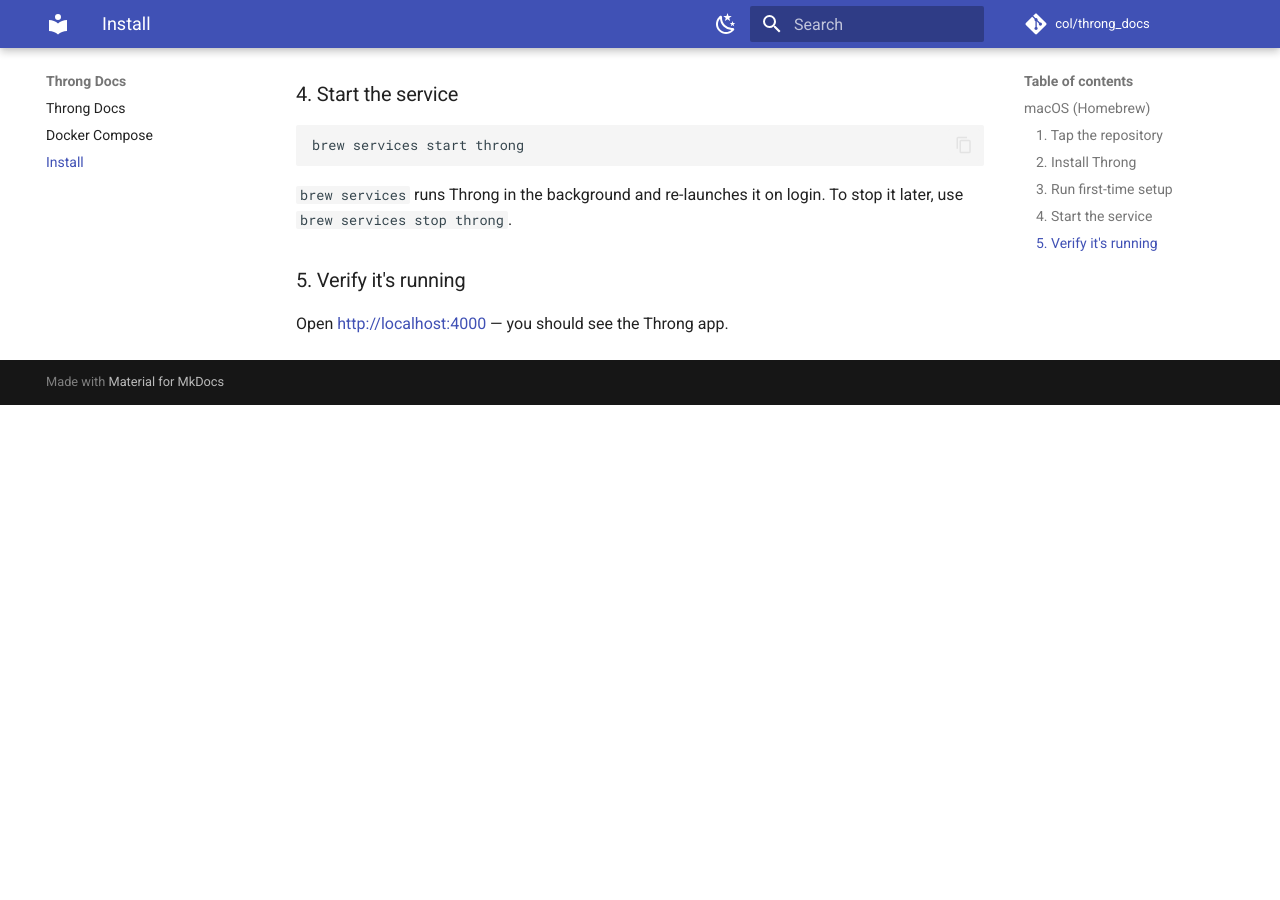
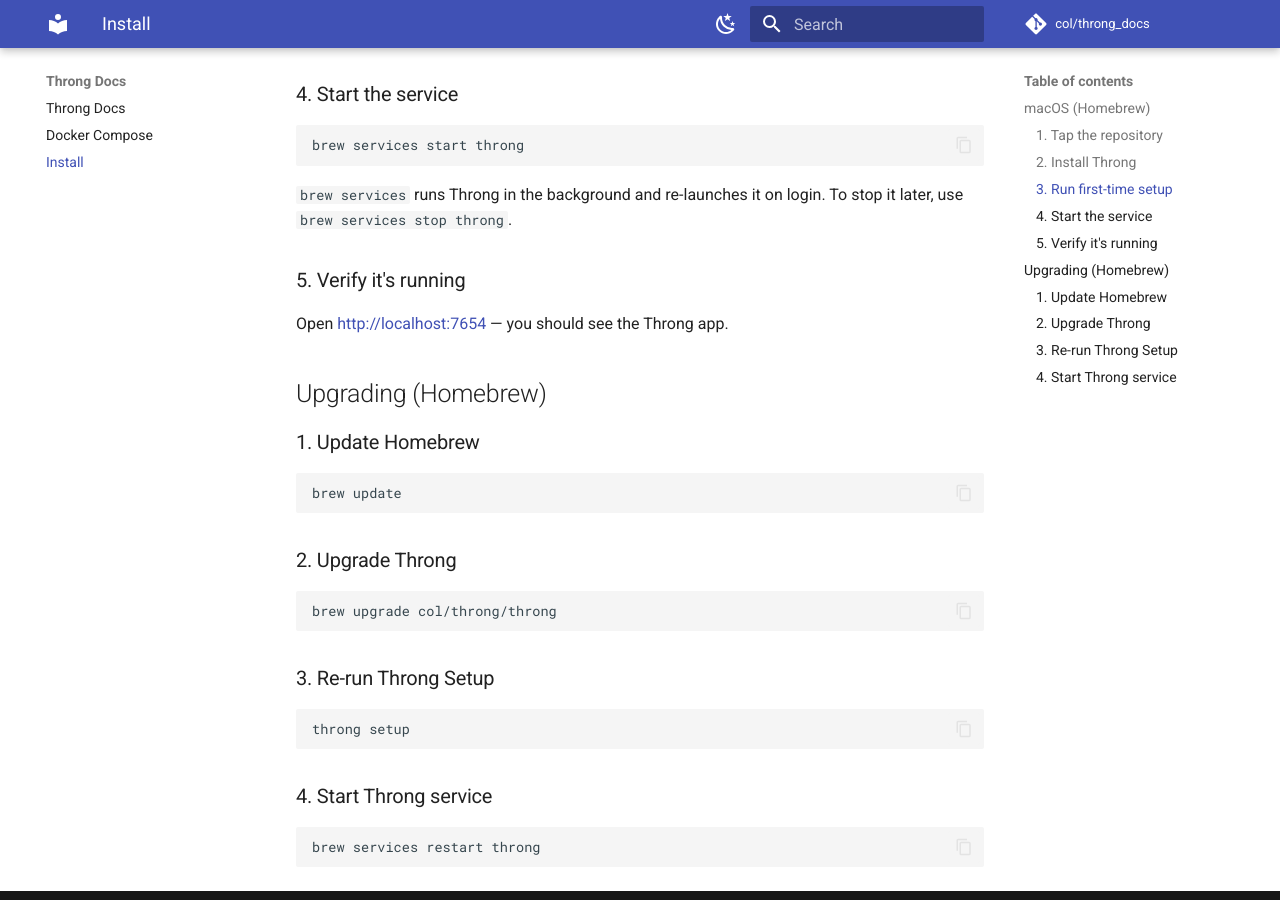
Before and after one commit to col/throng_docs, an MkDocs documentation site: the page built from docs/install.md, in a window 1280 px wide and 900 px high, scrolled down 646 px. Built offline with MkDocs 1.6.1 and Material for MkDocs 9.7.7, drawn with Linux system fonts in a browser that asks for light colours; comment, search, counter and statistics services are not loaded; before the commit the page ends 1051 px from its top, so only the background shows below that.

Commit message:
Add upgrade instructions

````diff
--- a/docs/install.md
+++ b/docs/install.md
@@ -38,4 +38,30 @@
 
 ### 5. Verify it's running
 
-Open <http://localhost:4000> — you should see the Throng app.
+Open <http://localhost:7654> — you should see the Throng app.
+
+## Upgrading (Homebrew)
+
+### 1. Update Homebrew
+
+```bash
+brew update
+```
+
+### 2. Upgrade Throng
+
+```bash
+brew upgrade col/throng/throng
+```
+
+### 3. Re-run Throng Setup
+
+```bash
+throng setup
+```
+
+### 4. Start Throng service
+
+```bash
+brew services restart throng
+```
````
